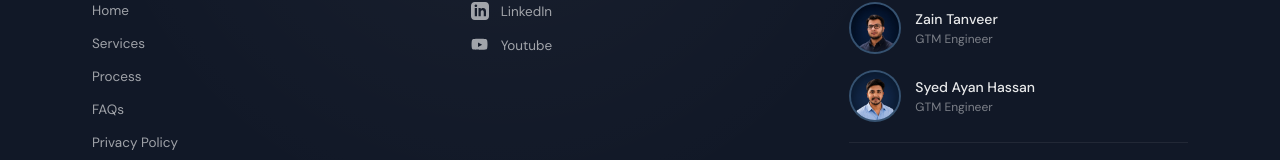
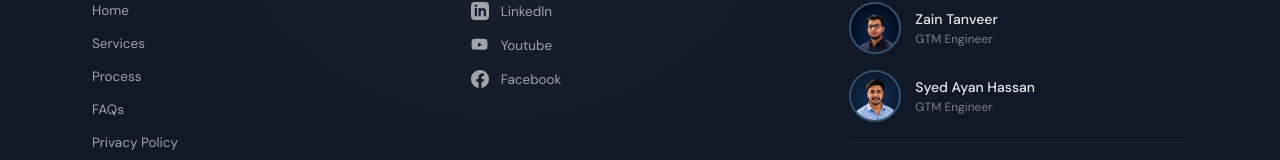
Before and after one commit to SyedAyan15/Zutomate-Website, a Next.js app: page / in a window 1280 px wide. Shown: the part 9892-10052 px from the top of the page. Built offline with nearby package versions, Linux system fonts and the light colour scheme.

Commit message:
Add Facebook link and update YouTube to @gtmsync in footer

```diff
--- a/app/components/Footer.tsx
+++ b/app/components/Footer.tsx
@@ -66,11 +66,19 @@ export default function Footer() {
                 </a>
               </li>
               <li>
-                <a href="https://www.youtube.com/@zutomate" target="_blank" rel="noopener noreferrer">
+                <a href="https://www.youtube.com/@gtmsync" target="_blank" rel="noopener noreferrer">
                   <svg width="18" height="18" fill="currentColor" viewBox="0 0 24 24">
                     <path d="M21.58 6.01c-.24-.91-.97-1.63-1.88-1.87-1.66-.45-8.31-.45-8.31-.45s-6.66 0-8.32.45c-.9.24-1.63.96-1.87 1.87-.45 1.66-.45 5.12-.45 5.12s0 3.46.45 5.12c.24.91.97 1.63 1.87 1.87 1.66.45 8.32.45 8.32.45s6.65 0 8.31-.45c.91-.24 1.64-.96 1.88-1.87.45-1.66.45-5.12.45-5.12s0-3.46-.45-5.12zm-12.2 8.49v-6l5.5 3-5.5 3z" />
                   </svg>
                   Youtube
+                </a>
+              </li>
+              <li>
+                <a href="https://www.facebook.com/profile.php?id=61583443971831" target="_blank" rel="noopener noreferrer">
+                  <svg width="18" height="18" fill="currentColor" viewBox="0 0 24 24">
+                    <path d="M24 12.07C24 5.41 18.63 0 12 0S0 5.41 0 12.07C0 18.1 4.39 23.1 10.13 24v-8.44H7.08v-3.49h3.04V9.41c0-3.02 1.8-4.7 4.54-4.7 1.31 0 2.68.24 2.68.24v2.97h-1.51c-1.49 0-1.95.93-1.95 1.88v2.27h3.32l-.53 3.49h-2.79V24C19.61 23.1 24 18.1 24 12.07z" />
+                  </svg>
+                  Facebook
                 </a>
               </li>
             </ul>
```
